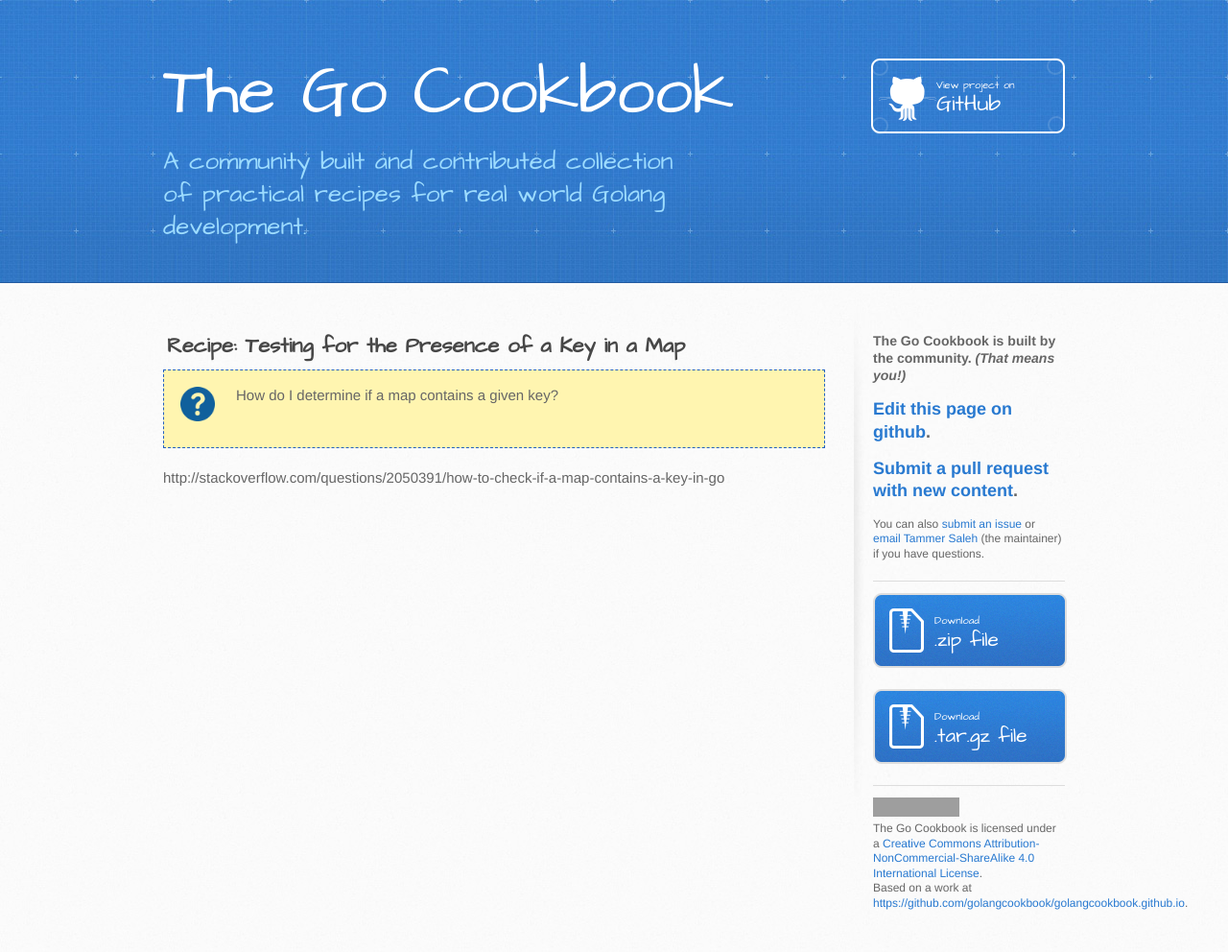
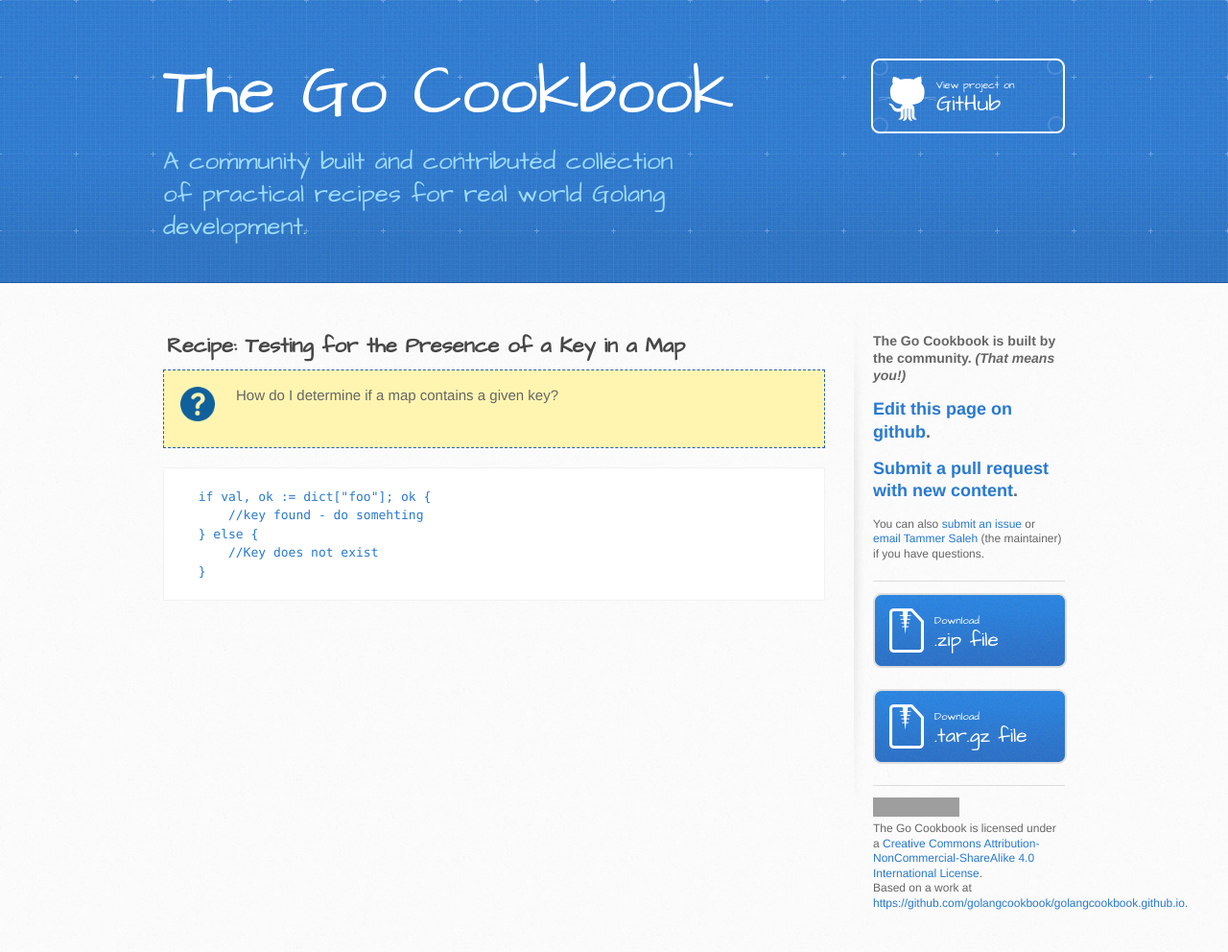
Before and after one commit to superorbital/golangcookbook.github.io, a Jekyll site: the page built from chapters/maps/presence/index.md, in a window 1280 px wide. Shown: the whole page at 96% size. Built offline with Jekyll 4.4.1, drawn with Linux system fonts in a browser that asks for light colours; comment, search, counter and statistics services are not loaded; grey boxes are pictures that could not be loaded.

Commit message:
Update index.md
I was thinking we wanted examples not just links to another Q&A site.

````diff
--- a/chapters/maps/presence/index.md
+++ b/chapters/maps/presence/index.md
@@ -2,5 +2,10 @@
 title: Testing for the Presence of a Key in a Map
 question: How do I determine if a map contains a given key?
 ---
-
-http://stackoverflow.com/questions/2050391/how-to-check-if-a-map-contains-a-key-in-go
+```
+  if val, ok := dict["foo"]; ok {
+      //key found - do somehting
+  } else {
+      //Key does not exist
+  }
+```
````
